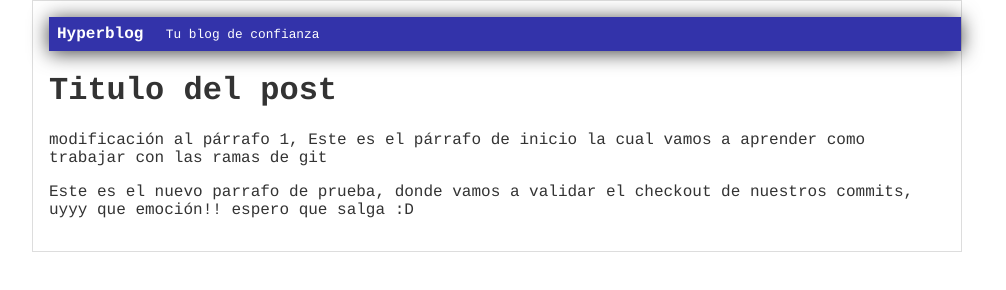
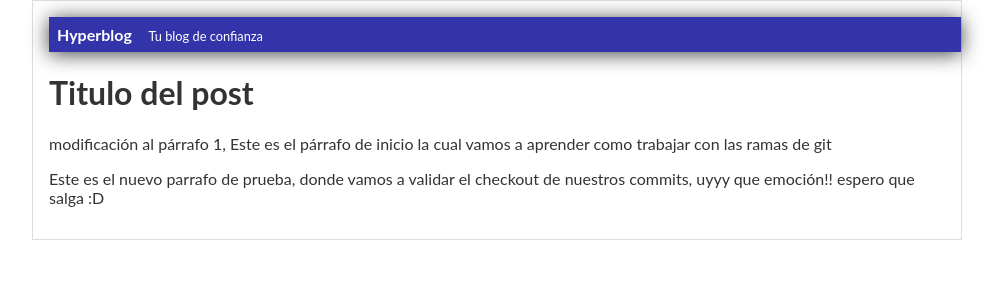
Before and after one commit to Bkari22/BlogPlatzi, a plain HTML site: page index.html in a window 1280 px wide. Shown: the whole page, without its empty margins (143-1149 px from the left). Drawn offline with Linux system fonts and the light colour scheme.

Commit message:
cambio después del merge

```diff
--- a/css/estilos.css
+++ b/css/estilos.css
@@ -2,7 +2,7 @@ body
 {
     color: #333;
     text-align: center;
-    font-family: "courier";
+    font-family: "lato";
     font-size: 16px;
     margin: 0;
     padding: 0;
```
